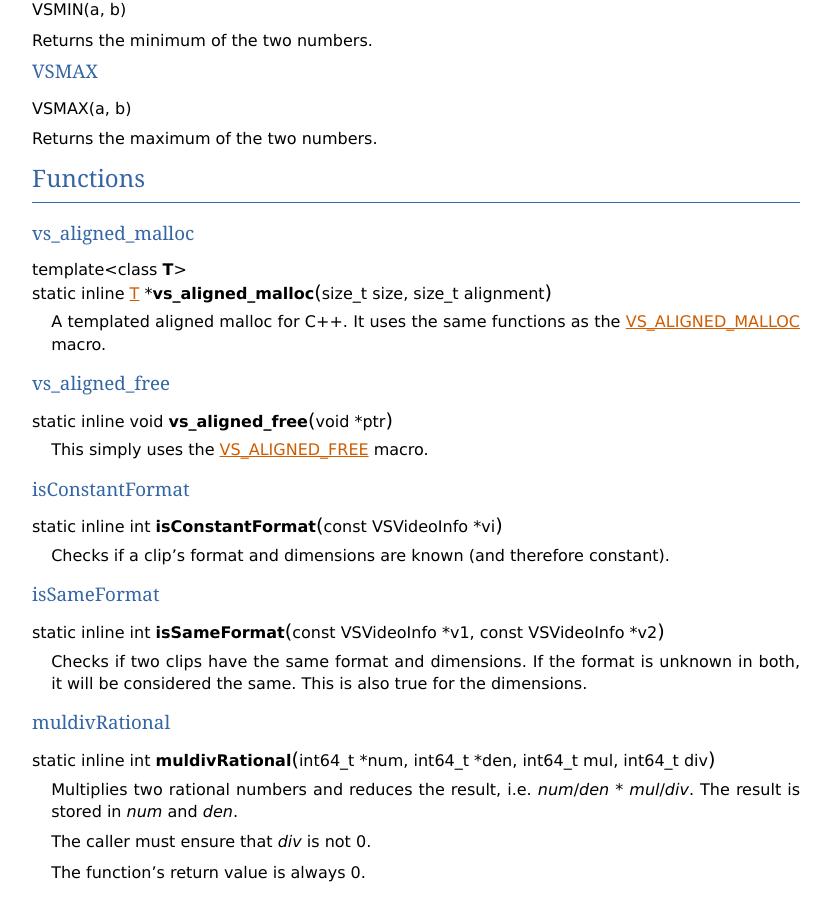
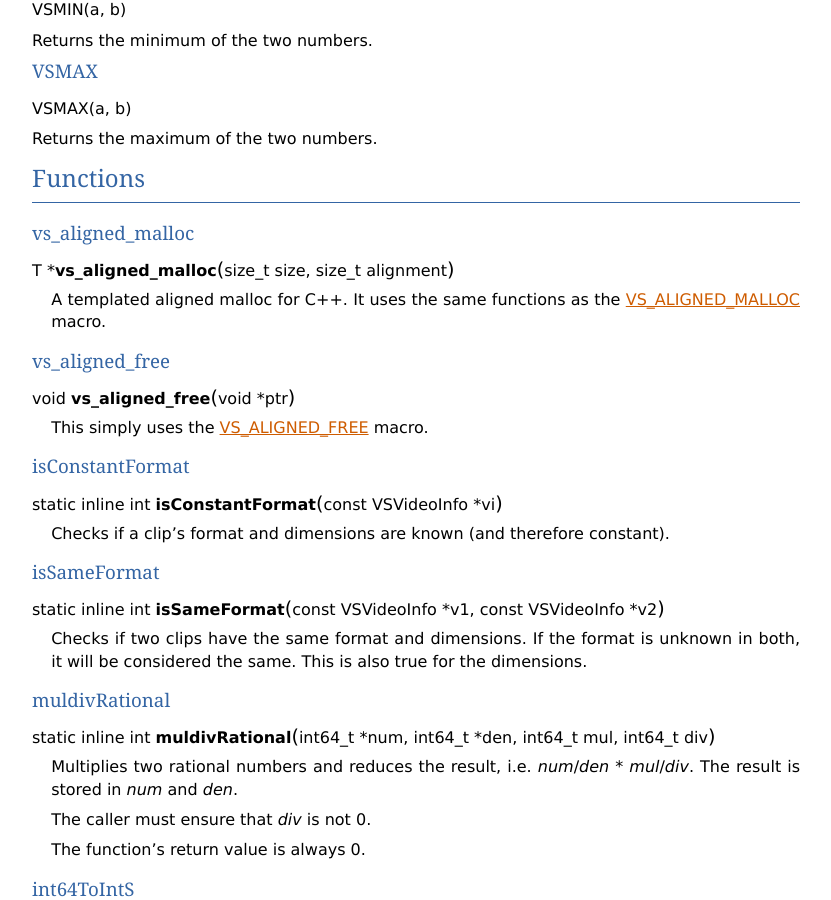
Before and after one commit to vapoursynth/vapoursynth, a Sphinx documentation site: the page built from doc/api/vshelper.h.rst, in a window 1280 px wide and 900 px high, scrolled down 1335 px. Shown: the whole window, without its empty margins (48-879 px from the left). Built offline with Sphinx 7.4.7, drawn with Linux system fonts in a browser that asks for light colours; formulas are drawn with MathJax 3.

Commit message:
Silence sphinx warnings

```diff
--- a/doc/api/vshelper.h.rst
+++ b/doc/api/vshelper.h.rst
@@ -109,7 +109,7 @@ Functions
 vs_aligned_malloc
 -----------------
 
-.. cpp:function:: template<class T> static inline T* vs_aligned_malloc(size_t size, size_t alignment)
+.. cpp:function:: T* vs_aligned_malloc(size_t size, size_t alignment)
 
    A templated aligned malloc for C++. It uses the same functions as the
    `VS_ALIGNED_MALLOC <VS_ALIGNED_MALLOC_c_>`_ macro.
@@ -120,7 +120,7 @@ vs_aligned_malloc
 vs_aligned_free
 ---------------
 
-.. cpp:function:: static inline void vs_aligned_free(void *ptr)
+.. cpp:function:: void vs_aligned_free(void *ptr)
 
    This simply uses the `VS_ALIGNED_FREE <VS_ALIGNED_FREE_c_>`_ macro.
 
```
